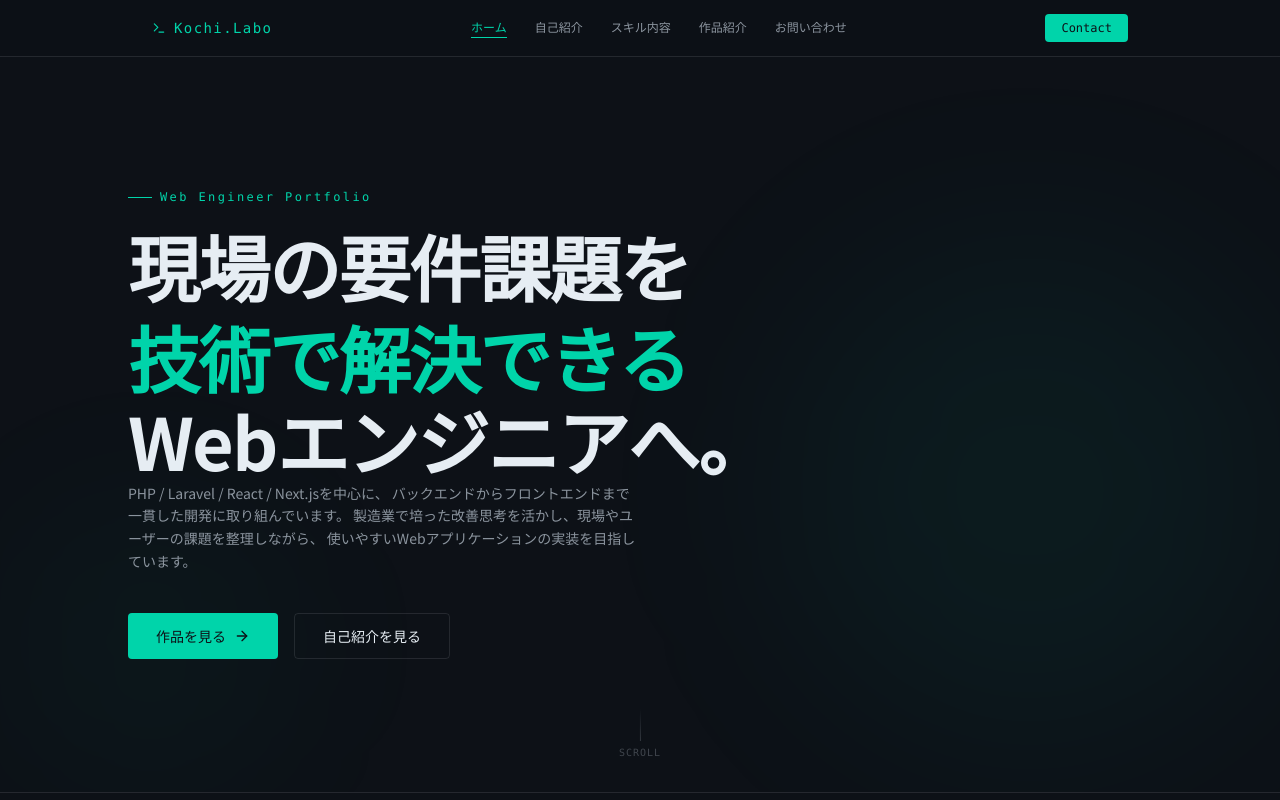
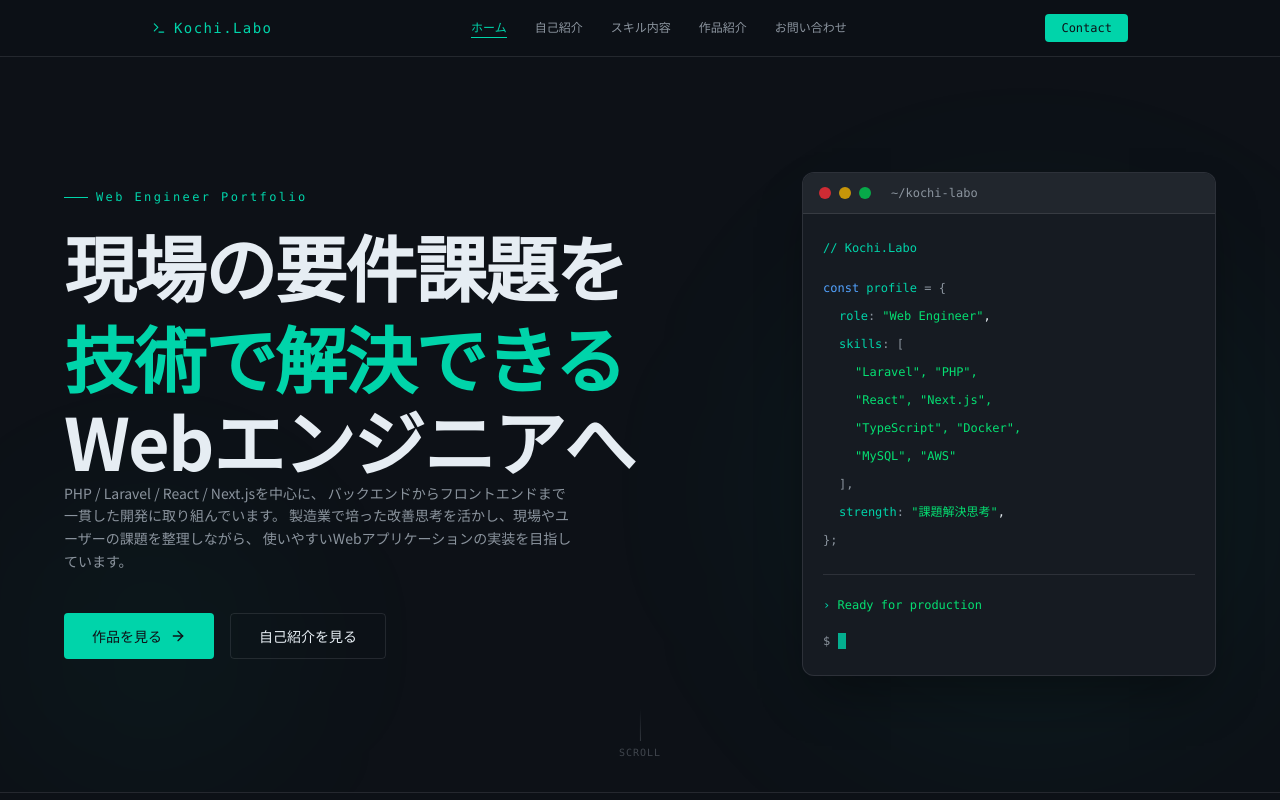
Before and after one commit to shoyama1010/kochilabo-next, a Next.js app: page / in a window 1280 px wide. Shown: the top 800 px of the page. Built offline with nearby package versions, Linux system fonts and the light colour scheme.

Commit message:
トップ画面更新

```diff
--- a/app/page.tsx
+++ b/app/page.tsx
@@ -19,12 +19,19 @@ export default function Home() {
   return (
     <>
       {/* ── Hero ── */}
-      <section className="relative min-h-[92vh] flex flex-col justify-center px-6">
+      {/* <section className="relative min-h-[92vh] flex flex-col justify-center px-6"> */}
+      <section className="relative min-h-[92vh] flex items-center justify-center px-6 overflow-hidden">
+        {/* background */}
         <div className="absolute inset-0 pointer-events-none overflow-hidden">
           <div className="absolute top-1/4 right-0 w-[500px] h-[500px] bg-primary/5 rounded-full blur-[100px]" />
           <div className="absolute bottom-0 left-0 w-[300px] h-[300px] bg-primary/3 rounded-full blur-[80px]" />
         </div>
-        <div className="max-w-5xl mx-auto w-full relative">
+
+        <div className="relative z-10 w-full max-w-6xl mx-auto grid lg:grid-cols-[1.25fr_0.75fr] gap-12 items-center">
+        {/* <div className="max-w-5xl mx-auto w-full relative"> */}
+
+          {/* 左側 */}
+          <div>
             <p className="text-xs font-mono text-primary mb-5 tracking-[0.2em] flex items-center gap-2">
               <span className="inline-block w-6 h-px bg-primary" />
               Web Engineer Portfolio
@@ -37,7 +44,7 @@ export default function Home() {
                 {/* 課題解決できる */}
                 技術で解決できる
               </span>
-            <span className="block">Webエンジニアへ。</span>
+              <span className="block">Webエンジニアへ</span>
             </h1>
             <p className="text-muted-foreground max-w-lg text-sm leading-relaxed mb-10">
               {/* PHP / Laravel・React / Next.js を軸に、バックエンドからフロントエンドまで
@@ -62,11 +69,101 @@ export default function Home() {
               </Link>
             </div>
           </div>
+
+          {/* 右側：Terminal */}
+          <div className="hidden lg:block">
+            <div className="rounded-xl border border-border bg-card overflow-hidden shadow-2xl shadow-black/40">
+
+              {/* Terminal header */}
+              <div className="flex items-center gap-2 px-4 py-3 bg-secondary border-b border-border">
+                <span className="w-3 h-3 rounded-full bg-red-500/80" />
+                <span className="w-3 h-3 rounded-full bg-yellow-500/80" />
+                <span className="w-3 h-3 rounded-full bg-green-500/80" />
+
+                <span className="ml-3 text-xs font-mono text-muted-foreground">
+                  ~/kochi-labo
+                </span>
+              </div>
+
+              {/* Terminal body */}
+              <div className="p-5 text-xs font-mono leading-7 select-none">
+
+                <p className="text-primary mb-3">
+                  {"// Kochi.Labo"}
+                </p>
+
+                <p>
+                  <span className="text-blue-400">const</span>{" "}
+                  <span className="text-primary">profile</span>{" "}
+                  <span className="text-muted-foreground">= {"{"}</span>
+                </p>
+
+                <p className="pl-4">
+                  <span className="text-primary">role</span>
+                  <span className="text-muted-foreground">: </span>
+                  <span className="text-green-400">&quot;Web Engineer&quot;</span>,
+                </p>
+
+                <p className="pl-4">
+                  <span className="text-primary">skills</span>
+                  <span className="text-muted-foreground">: [</span>
+                </p>
+
+                <p className="pl-8 text-green-400">
+                  &quot;Laravel&quot;, &quot;PHP&quot;,
+                </p>
+
+                <p className="pl-8 text-green-400">
+                  &quot;React&quot;, &quot;Next.js&quot;,
+                </p>
+
+                <p className="pl-8 text-green-400">
+                  &quot;TypeScript&quot;, &quot;Docker&quot;,
+                </p>
+
+                <p className="pl-8 text-green-400">
+                  &quot;MySQL&quot;, &quot;AWS&quot;
+                </p>
+
+                <p className="pl-4 text-muted-foreground">],</p>
+
+                <p className="pl-4">
+                  <span className="text-primary">strength</span>
+                  <span className="text-muted-foreground">: </span>
+                  <span className="text-green-400">
+                    &quot;課題解決思考&quot;
+                  </span>,
+                </p>
+
+                <p className="text-muted-foreground">{"};"}</p>
+
+                <div className="mt-5 pt-4 border-t border-border">
+                  <p>
+                    <span className="text-primary">›</span>{" "}
+                    <span className="text-green-400">
+                      Ready for production
+                    </span>
+                  </p>
+
+                  <p className="mt-2 flex items-center">
+                    <span className="text-muted-foreground">$</span>
+                    <span className="inline-block w-2 h-4 bg-primary/80 ml-2 animate-pulse" />
+                  </p>
+                </div>
+              </div>
+            </div>
+          </div>
+        </div>
+
+
+
+        {/* scroll */}
         <div className="absolute bottom-8 left-1/2 -translate-x-1/2 flex flex-col items-center gap-1 text-muted-foreground/40">
           <div className="w-px h-8 bg-gradient-to-b from-transparent to-muted-foreground/30" />
           <span className="text-[10px] font-mono tracking-widest">SCROLL</span>
         </div>
       </section>
+
 
       {/* ── Skills summary ── */}
       <section className="border-t border-border py-16 px-6">
```
Lines whose indentation alone changed are shown as unchanged.
